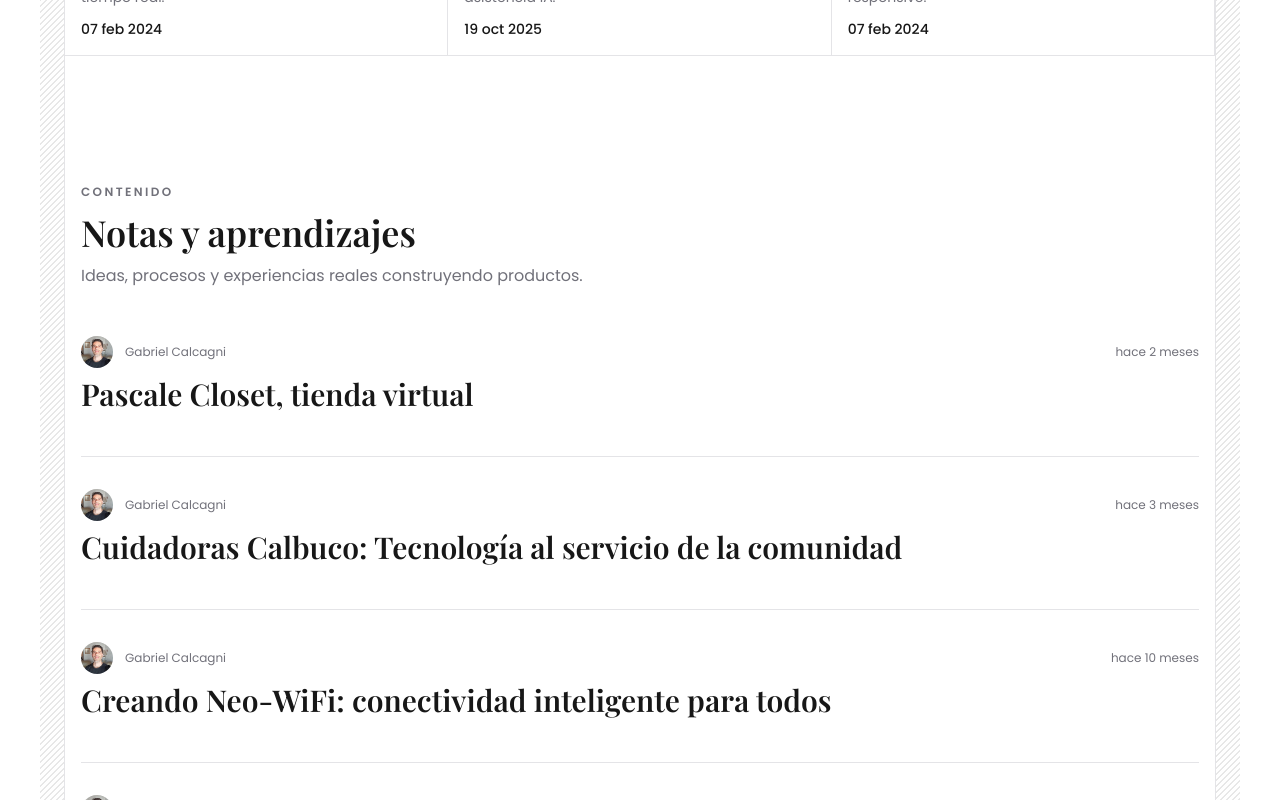
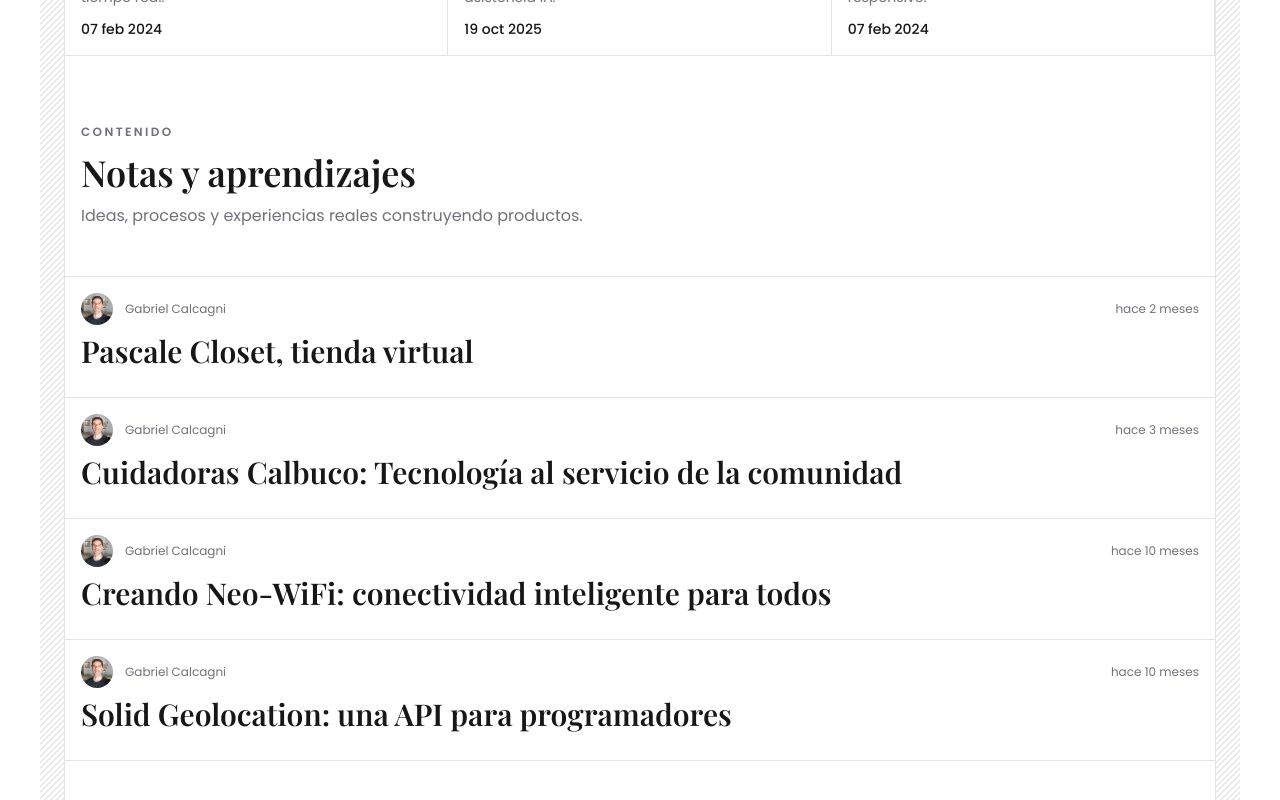
Before and after one commit to solidsnk86/portafolio-2026, a Next.js app: page / in a window 1280 px wide. Shown: the part 1740-2540 px from the top of the page. Built offline with nearby package versions, Linux system fonts and the light colour scheme; no server answers.

Commit message:
fix: ajustar estilos en el componente Blogs y corregir enlaces en el componente Header

```diff
--- a/components/blogs.tsx
+++ b/components/blogs.tsx
@@ -11,9 +11,9 @@ export function Blogs() {
   return (
     <section
       id="blogs"
-      className="mx-auto max-w-6xl px-4 py-16 border-b border-border-color"
+      className="mx-auto max-w-6xl pt-1 border-b border-border-color"
     >
-      <div className="space-y-3 mb-12">
+      <div className="space-y-3 mb-12 px-4">
         <p className="text-xs font-semibold uppercase tracking-[0.2em] text-muted-foreground">
           Contenido
         </p>
@@ -25,19 +25,18 @@ export function Blogs() {
         </p>
       </div>
 
-      <div className="space-y-8">
+      <div className="">
         {isLoadingBlogs ? (
           <p className="text-sm text-muted-foreground">Cargando artículos..</p>
         ) : (
           blogs
-            .slice()
             .sort(
               (a, b) => new Date(b.date).getTime() - new Date(a.date).getTime(),
             )
             .map((blog) => (
               <article
                 key={blog.name}
-                className="border-b border-border-color pb-8 last:border-0"
+                className="border-b border-border-color p-4 hover:bg-secondary first:border-t last:border-0"
               >
                 <Link href={`/blog/${blog.name}`}>
                   <div className="mb-2 flex items-center justify-between">
--- a/components/header.tsx
+++ b/components/header.tsx
@@ -9,9 +9,9 @@ export function Header() {
   const [isMenuOpen, setIsMenuOpen] = useState(false);
 
   const navLinks = [
-    { name: "Proyectos", section: "#projects" },
-    { name: "Blog", section: "#blogs" },
-    { name: "Contacto", section: "#contact" },
+    { name: "Proyectos", section: "/#projects" },
+    { name: "Blog", section: "/#blogs" },
+    { name: "Contacto", section: "/#contact" },
   ];
 
   useEffect(() => {
```
